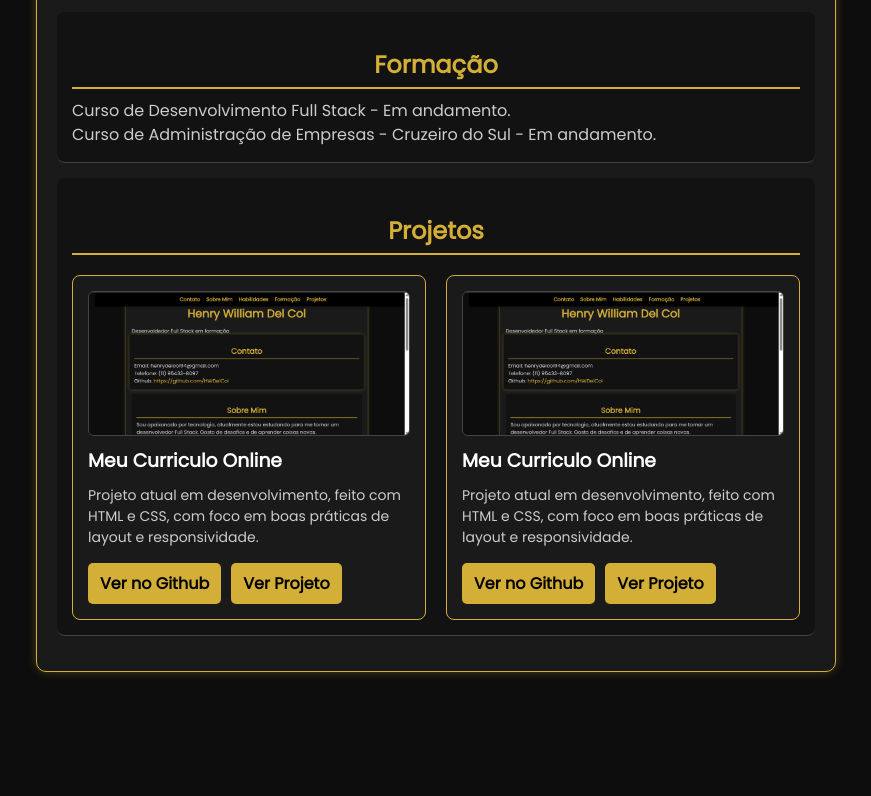
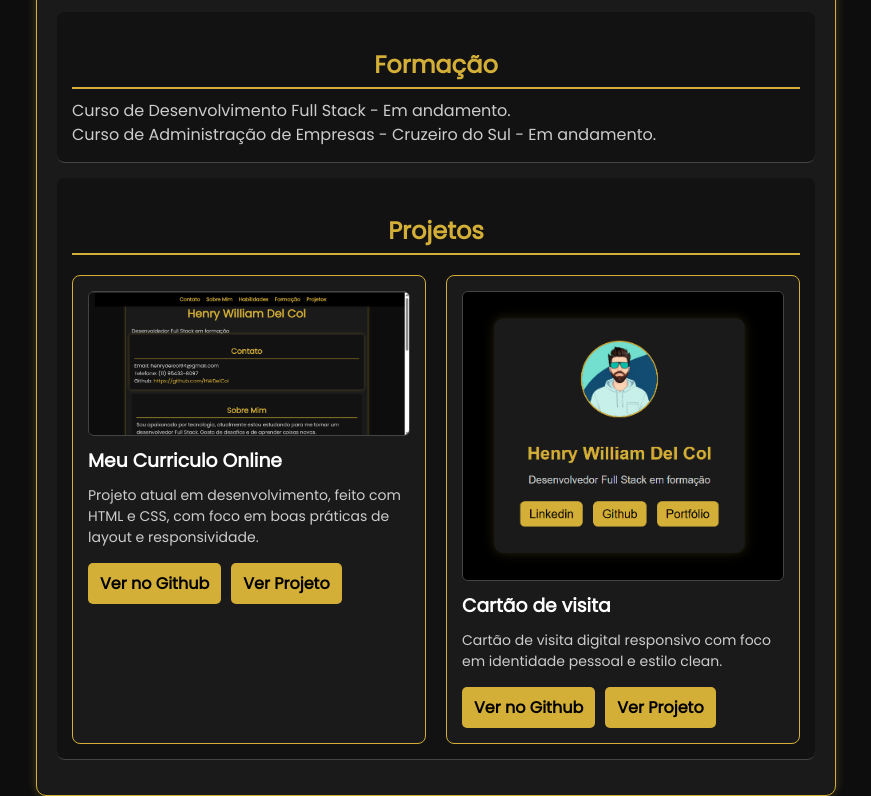
Before and after one commit to HWDelCol/curriculo-fullstack, a plain HTML site: page index.html in a window 1280 px wide. Shown: the part 672-1468 px from the top of the page, without its empty margins (204-1075 px from the left). Before the commit the page ends 1344 px from the top, so only its background shows below. Drawn offline with Linux system fonts and the light colour scheme.

Commit message:
cartão de visita atualizado

```diff
--- a/index.html
+++ b/index.html
@@ -67,12 +67,12 @@
                     </div>
                 </div>
                 <div class="projeto">
-                    <img src="assets/img/curriculo-online.png" alt="miniatura do curriculo online">
-                    <h3>Meu Curriculo Online</h3>
-                    <p>Projeto atual em desenvolvimento, feito com HTML e CSS, com foco em boas práticas de layout e responsividade.</p>
+                    <img src="assets/img/cartao-de-visita.png" alt="miniatura do cartão de visita">
+                    <h3>Cartão de visita</h3>
+                    <p>Cartão de visita digital responsivo com foco em identidade pessoal e estilo clean.</p>
                     <div class="botoes">
-                        <a href="http://github.com/HWDelCol/curriculo-fullstack" target="_blank">Ver no Github</a>
-                        <a href="http://github.com/HWDelCol/curriculo-fullstack" target="_blank">Ver Projeto</a>
+                        <a href="https://github.com/HWDelCol/curriculo-fullstack/tree/main/projetos/cartao-de-visita" target="_blank">Ver no Github</a>
+                        <a href="projetos/cartao-de-visita/index.html" target="_blank">Ver Projeto</a>
                     </div>
                 </div>
             </div>
```
